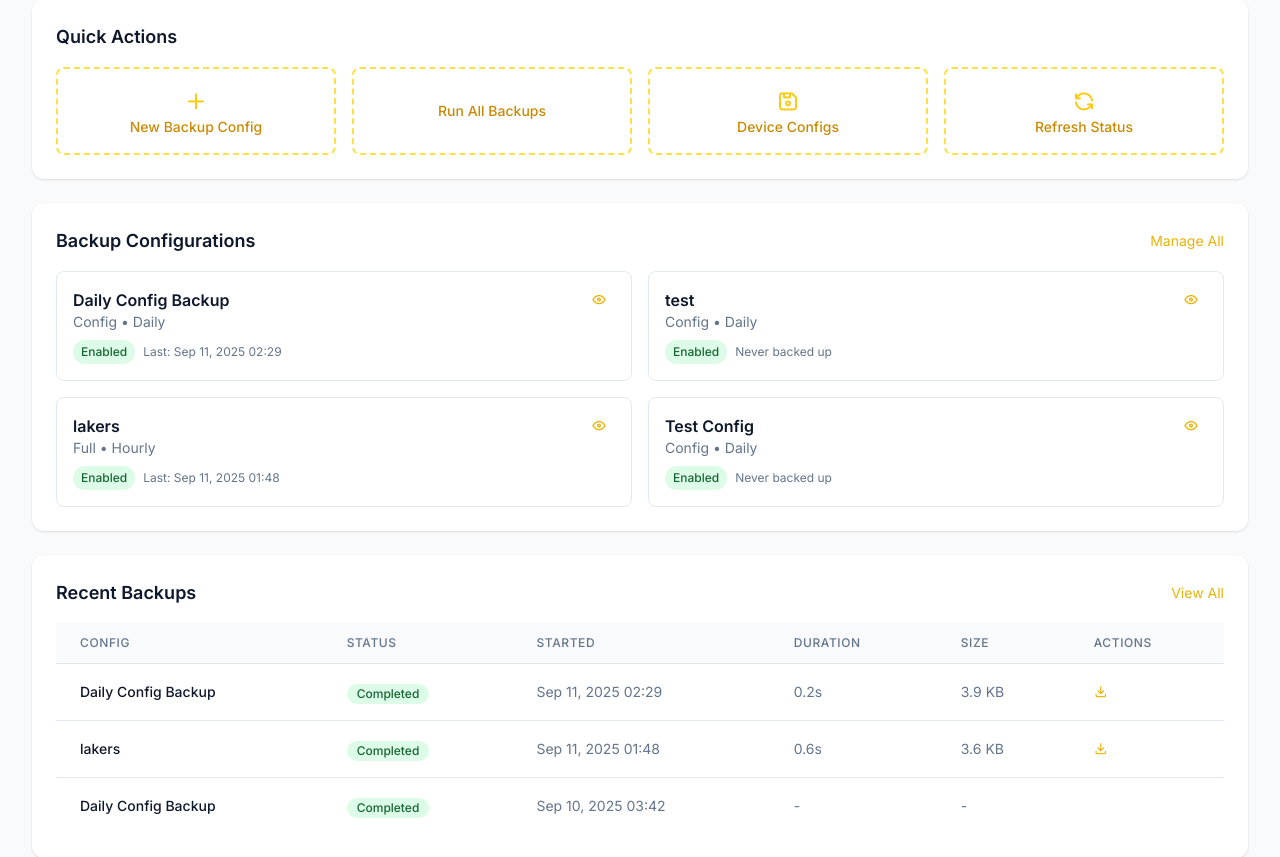
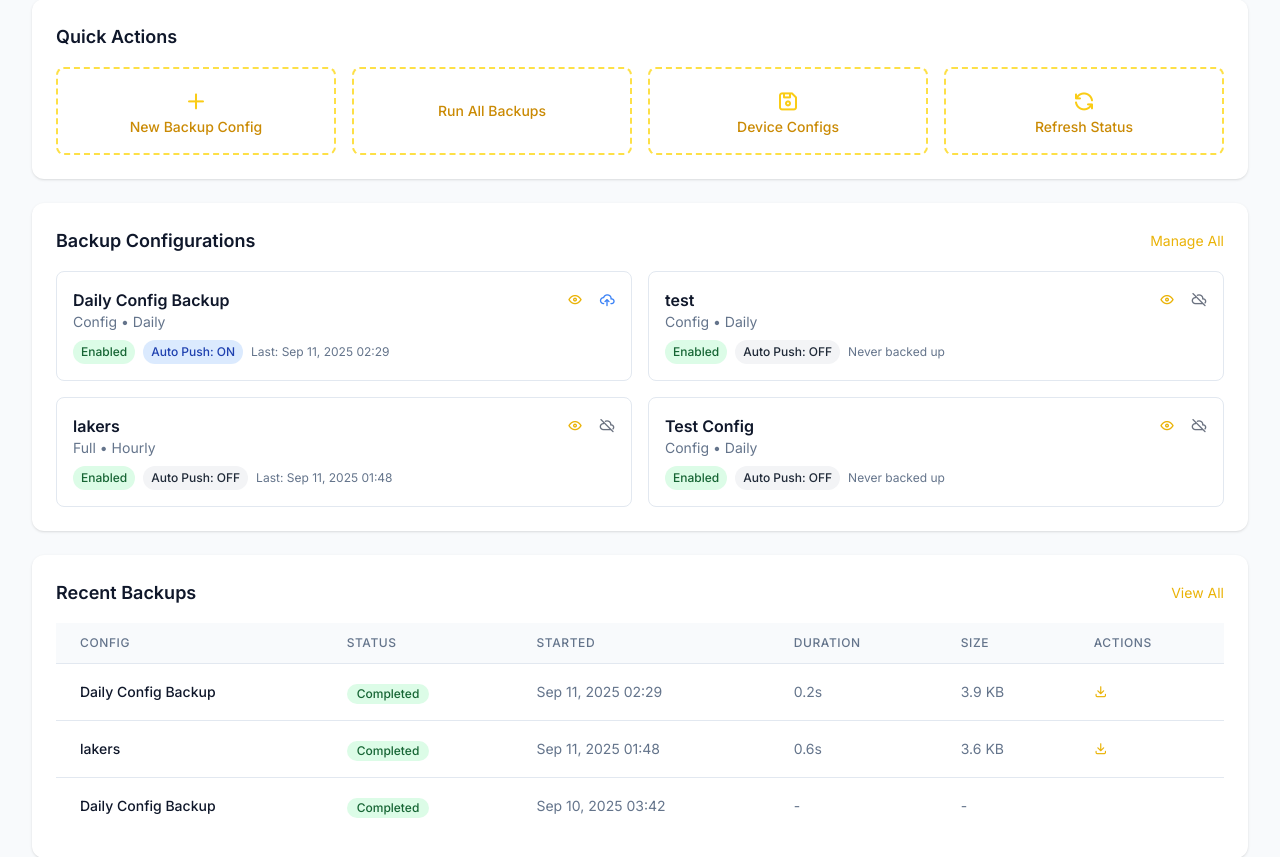
Before and after one commit to Syazanadhirahh/Automated-backup-config, a Django app: page / in a window 1280 px wide. Shown: the part 253-1110 px from the top of the page. Run offline with Django 5.2, Linux system fonts and the light colour scheme; a user stored in the database is signed in; data comes from the database, SQL or seed files in the repository; both versions use the stored data as it was after the commit; some libraries are stand-ins or nearby versions.

Commit message:
Update network scanner application with backup features and auto-push functionality

```diff
--- a/network_scanner/backup_service.py
+++ b/network_scanner/backup_service.py
@@ -82,6 +82,10 @@ class BackupService:
             config.last_backup_at = timezone.now()
             config.schedule_next_backup()
             config.save()
+
+            # Auto push if enabled
+            if config.auto_push_enabled:
+                self._auto_push_backup(archive_path, config)
 
             # Cleanup old backups
             self._cleanup_old_backups(config)
@@ -428,6 +432,33 @@ class BackupService:
 
         return status
 
+    def _auto_push_backup(self, archive_path, config):
+        """Auto push backup to remote location if enabled"""
+        try:
+            # This is a placeholder implementation
+            # In a real implementation, you would push to:
+            # - Cloud storage (AWS S3, Google Cloud Storage, etc.)
+            # - FTP/SFTP server
+            # - Network share
+            # - Git repository
+            # - etc.
+
+            print(f"Auto pushing backup {archive_path} for config {config.name}")
+
+            # Example implementation for demonstration:
+            # You could add configuration fields for:
+            # - Remote server details
+            # - Authentication credentials
+            # - Push destination path
+            # - Push method (FTP, SCP, cloud API, etc.)
+
+            # For now, just log that auto push would happen
+            print(f"Backup {archive_path} would be pushed to remote location for {config.name}")
+
+        except Exception as e:
+            print(f"Error auto pushing backup for {config.name}: {e}")
+            # Don't raise the exception to avoid breaking the backup process
+
 
 # Global backup service instance
 backup_service = BackupService()
--- a/network_scanner/models.py
+++ b/network_scanner/models.py
@@ -52,6 +52,7 @@ class BackupConfig(models.Model):
     backup_type = models.CharField(max_length=10, choices=BACKUP_TYPES, default='config')
     frequency = models.CharField(max_length=10, choices=FREQUENCY_CHOICES, default='daily')
     enabled = models.BooleanField(default=True)
+    auto_push_enabled = models.BooleanField(default=False, help_text="Enable automatic push of backups to remote location")
     max_backups = models.PositiveIntegerField(default=30, help_text="Maximum number of backups to keep")
     retention_months = models.PositiveIntegerField(default=6, help_text="Number of months to keep individual backups before archiving")
     archive_old_backups = models.BooleanField(default=True, help_text="Archive old backups instead of deleting them")
--- a/network_scanner/templates/network_scanner/backup_dashboard.html
+++ b/network_scanner/templates/network_scanner/backup_dashboard.html
@@ -69,6 +69,9 @@
                   <span class="inline-flex items-center px-2 py-1 rounded-full text-xs font-medium {% if config.enabled %}bg-green-100 text-green-800{% else %}bg-red-100 text-red-800{% endif %}">
                     {% if config.enabled %}Enabled{% else %}Disabled{% endif %}
                   </span>
+                  <span class="inline-flex items-center px-2 py-1 rounded-full text-xs font-medium {% if config.auto_push_enabled %}bg-blue-100 text-blue-800{% else %}bg-gray-100 text-gray-800{% endif %}">
+                    Auto Push: {% if config.auto_push_enabled %}ON{% else %}OFF{% endif %}
+                  </span>
                   {% if config.last_backup_at %}
                     <span class="text-xs text-slate-500">Last: {{ config.last_backup_at|date:"M d, Y H:i" }}</span>
                   {% else %}
@@ -82,8 +85,14 @@
                 </a>
                 <form method="post" action="{% url 'network_scanner:toggle_backup_config' config.id %}" class="inline">
                   {% csrf_token %}
-                  <button type="submit" class="text-{% if config.enabled %}red{% else %}green{% endif %}-500 hover:text-{% if config.enabled %}red{% else %}green{% endif %}-600">
+                  <button type="submit" class="text-{% if config.enabled %}red{% else %}green{% endif %}-500 hover:text-{% if config.enabled %}red{% else %}green{% endif %}-600" title="Toggle backup">
                     <i class="ti ti-{% if config.enabled %}pause{% else %}play{% endif %}"></i>
+                  </button>
+                </form>
+                <form method="post" action="{% url 'network_scanner:toggle_auto_push' config.id %}" class="inline">
+                  {% csrf_token %}
+                  <button type="submit" class="text-{% if config.auto_push_enabled %}blue{% else %}gray{% endif %}-500 hover:text-{% if config.auto_push_enabled %}blue{% else %}gray{% endif %}-600" title="Toggle auto push">
+                    <i class="ti ti-{% if config.auto_push_enabled %}cloud-upload{% else %}cloud-off{% endif %}"></i>
                   </button>
                 </form>
               </div>
--- a/network_scanner/urls.py
+++ b/network_scanner/urls.py
@@ -15,6 +15,7 @@ urlpatterns = [
     path("backup/config/<int:config_id>/", views.backup_config_detail, name="backup_config_detail"),
     path("backup/config/<int:config_id>/run/", views.run_backup_now, name="run_backup_now"),
     path("backup/config/<int:config_id>/toggle/", views.toggle_backup_config, name="toggle_backup_config"),
+    path("backup/config/<int:config_id>/toggle-auto-push/", views.toggle_auto_push, name="toggle_auto_push"),
     path("backup/download/<int:backup_id>/", views.backup_download, name="backup_download"),
     path("backup/status/", views.backup_status_api, name="backup_status_api"),
 
--- a/network_scanner/views.py
+++ b/network_scanner/views.py
@@ -99,6 +99,20 @@ def toggle_backup_config(request, config_id):
 
 
 @login_required
+@require_POST
+def toggle_auto_push(request, config_id):
+    """Toggle auto push feature on/off"""
+    config = get_object_or_404(BackupConfig, id=config_id)
+    config.auto_push_enabled = not config.auto_push_enabled
+    config.save()
+
+    status = "enabled" if config.auto_push_enabled else "disabled"
+    messages.success(request, f'Auto push feature {status}')
+
+    return redirect('network_scanner:backup_dashboard')
+
+
+@login_required
 def backup_download(request, backup_id):
     """Download backup file"""
     backup = get_object_or_404(BackupHistory, id=backup_id)
@@ -134,11 +148,13 @@ def device_config_detail(request, device_id):
     device = get_object_or_404(Device, id=device_id)
     configs = device.configs.order_by('-backup_timestamp')
     active_configs_count = device.configs.filter(is_active=True).count()
+    backup_configs = BackupConfig.objects.all()
 
     context = {
         'device': device,
         'configs': configs,
         'active_configs_count': active_configs_count,
+        'backup_configs': backup_configs,
     }
     return render(request, "network_scanner/device_config_detail.html", context)
 
```
Also changed, not shown: db.sqlite3, network_scanner/migrations/0006_add_auto_push_enabled.py (added), network_scanner/templates/network_scanner/backup_config_detail.html (line endings or trailing spaces).
